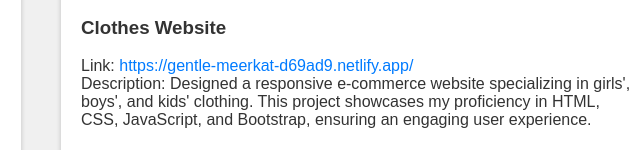
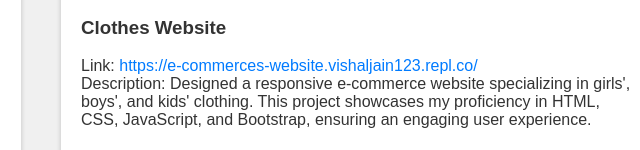
Before and after one commit to Vishal7100jain/MyResume, a plain HTML site: page index.html in a window 1280 px wide. Shown: the part 327-477 px from the top of the page, 599-1239 px from the left. Drawn offline with Linux system fonts and the light colour scheme.

Commit message:
updated the e commerce project link

```diff
--- a/index.html
+++ b/index.html
@@ -112,8 +112,8 @@
                 <div class="project">
                     <h3>Clothes Website</h3>
                     <p>
-                        Link: <a href="https://gentle-meerkat-d69ad9.netlify.app/"
-                            target="_blank">https://gentle-meerkat-d69ad9.netlify.app/</a><br>
+                        Link: <a href="https://e-commerces-website.vishaljain123.repl.co/"
+                            target="_blank">https://e-commerces-website.vishaljain123.repl.co/</a><br>
                         Description: Designed a responsive e-commerce website specializing in girls', boys', and kids'
                         clothing. This project showcases my proficiency in HTML, CSS, JavaScript, and Bootstrap,
                         ensuring an engaging user experience.
```
